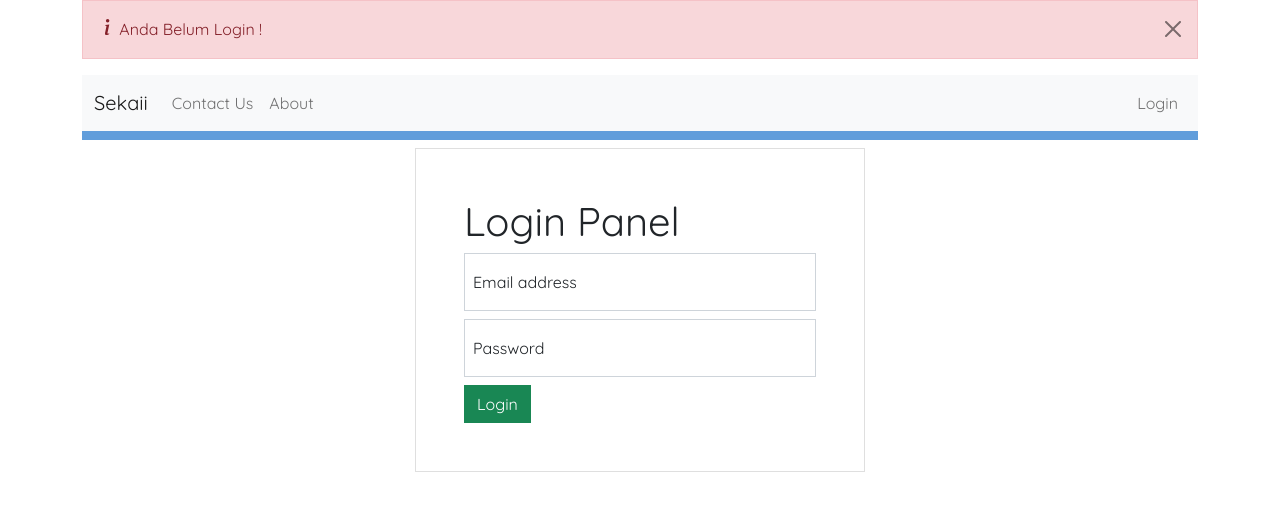
After one commit to BaharudinZaelani/sekaii, a PHP site: page /assets/login.html in a window 1280 px wide. The commit adds this page. Shown: the top 511 px of the page. Run offline with PHP 8.4, Linux system fonts and the light colour scheme.

Commit message:
add login page

```diff
--- a/assets/css/home.css
+++ b/assets/css/home.css
@@ -68,6 +68,15 @@ section {
     right: 50%;
     z-index: 1;
 }
+.login-panel {
+	display: flex;
+	justify-content: center;
+	height: auto;
+}
+.l-form {
+	height: auto;
+	width: 450px;
+}
 @media (max-width: 768px) {
 	.kanan {
 		margin-bottom: 12px;
@@ -84,4 +93,8 @@ section {
 	    width: 100%;
 	    overflow: auto;
 	}
+	.l-form {
+		height: auto;
+		width: auto;
+	}
 }
--- /dev/null
+++ b/assets/login.html
@@ -0,0 +1,125 @@
+<!doctype html>
+<html lang="en">
+  <head>
+    <!-- Required meta tags -->
+    <meta charset="utf-8">
+    <meta name="viewport" content="width=device-width, initial-scale=1">
+
+    <!-- Bootstrap CSS -->
+    <link href="https://cdn.jsdelivr.net/npm/bootstrap@5.0.1/dist/css/bootstrap.min.css" rel="stylesheet" integrity="sha384-+0n0xVW2eSR5OomGNYDnhzAbDsOXxcvSN1TPprVMTNDbiYZCxYbOOl7+AMvyTG2x" crossorigin="anonymous">
+
+    <!-- css link -->
+    <link rel="stylesheet" type="text/css" href="css/home.css">
+
+    <!-- google font -->
+    <link rel="preconnect" href="https://fonts.gstatic.com">
+    <link href="https://fonts.googleapis.com/css2?family=Quicksand&display=swap" rel="stylesheet">
+
+    <title>Title : Template 1 | Baharudin Zaelani</title>
+  </head>
+  <body>
+    <div class="container">
+      <!-- Alert -->
+      <div class="alert alert-danger alert-dismissible fade show" role="alert">
+        <svg style="margin-bottom: 7px" xmlns="http://www.w3.org/2000/svg" width="16" height="16" fill="currentColor" class="bi bi-info-lg" viewBox="0 0 16 16">
+          <path d="m10.277 5.433-4.031.505-.145.67.794.145c.516.123.619.309.505.824L6.101 13.68c-.34 1.578.186 2.32 1.423 2.32.959 0 2.072-.443 2.577-1.052l.155-.732c-.35.31-.866.434-1.206.434-.485 0-.66-.34-.536-.939l1.763-8.278zm.122-3.673a1.76 1.76 0 1 1-3.52 0 1.76 1.76 0 0 1 3.52 0z"/>
+        </svg>
+        Anda Belum Login !
+        <button type="button" class="btn-close" data-bs-dismiss="alert" aria-label="Close"></button>
+      </div>
+
+      <div class="sticky-top">
+        <!-- Navbar -->
+        <nav class="navbar navbar-expand-lg navbar-light bg-light">
+          <div class="container-fluid">
+            <a class="navbar-brand" href="#">Sekaii</a>
+            <button class="navbar-toggler" type="button" data-bs-toggle="collapse" data-bs-target="#navbarNavAltMarkup" aria-controls="navbarNavAltMarkup" aria-expanded="false" aria-label="Toggle navigation">
+              <span class="navbar-toggler-icon"></span>
+            </button>
+            <div class="collapse navbar-collapse" id="navbarNavAltMarkup">
+              <div class="navbar-nav">
+                <a class="nav-link" href="#">Contact Us</a>
+                <a class="nav-link" href="#">About</a>
+              </div>
+              <hr>
+              <div class="navbar-nav ms-auto">
+                <a class="nav-link" href="#">Login</a>
+              </div>
+            </div>
+          </div>
+        </nav>
+
+        <!-- nav -->
+        <div class="navv main-color-bg"></div>
+        <div class="mt-2"></div>
+      </div>
+
+      <!-- content -->
+      <!-- section 1 -->
+      <section>
+        <div class="login-panel">
+          <div class="card l-form p-5">
+            <h1 class="display-6">Login Panel</h1>
+            <div class="row g-2">
+              <!-- Email -->
+              <div class="form-floating">
+                <input type="email" class="form-control" id="floatingInputGrid" placeholder="name@example.com">
+                <label for="floatingInputGrid">Email address</label>
+              </div>
+
+              <!-- password -->
+              <div class="form-floating">
+                <input type="password" class="form-control" id="pwFor" placeholder="Password">
+                <label for="pwFor">Password</label>
+              </div>
+
+              <div class="form-group">
+                <button class="btn btn-success">Login</button>
+              </div>
+            </div>
+          </div>
+        </div>
+      </section>
+
+      <!-- section 2 -->
+      <section>
+
+      </section>
+
+
+
+
+
+
+
+
+
+
+
+
+
+
+
+
+
+
+
+
+
+
+
+
+
+    </div>
+    <!-- Optional JavaScript; choose one of the two! -->
+
+    <!-- Option 1: Bootstrap Bundle with Popper -->
+    <script src="https://cdn.jsdelivr.net/npm/bootstrap@5.0.1/dist/js/bootstrap.bundle.min.js" integrity="sha384-gtEjrD/SeCtmISkJkNUaaKMoLD0//ElJ19smozuHV6z3Iehds+3Ulb9Bn9Plx0x4" crossorigin="anonymous"></script>
+
+    <!-- Option 2: Separate Popper and Bootstrap JS -->
+
+    <!-- <script src="https://cdn.jsdelivr.net/npm/@popperjs/core@2.9.2/dist/umd/popper.min.js" integrity="sha384-IQsoLXl5PILFhosVNubq5LC7Qb9DXgDA9i+tQ8Zj3iwWAwPtgFTxbJ8NT4GN1R8p" crossorigin="anonymous"></script>
+    <script src="https://cdn.jsdelivr.net/npm/bootstrap@5.0.1/dist/js/bootstrap.min.js" integrity="sha384-Atwg2Pkwv9vp0ygtn1JAojH0nYbwNJLPhwyoVbhoPwBhjQPR5VtM2+xf0Uwh9KtT" crossorigin="anonymous"></script> -->
+
+  </body>
+</html>
```
